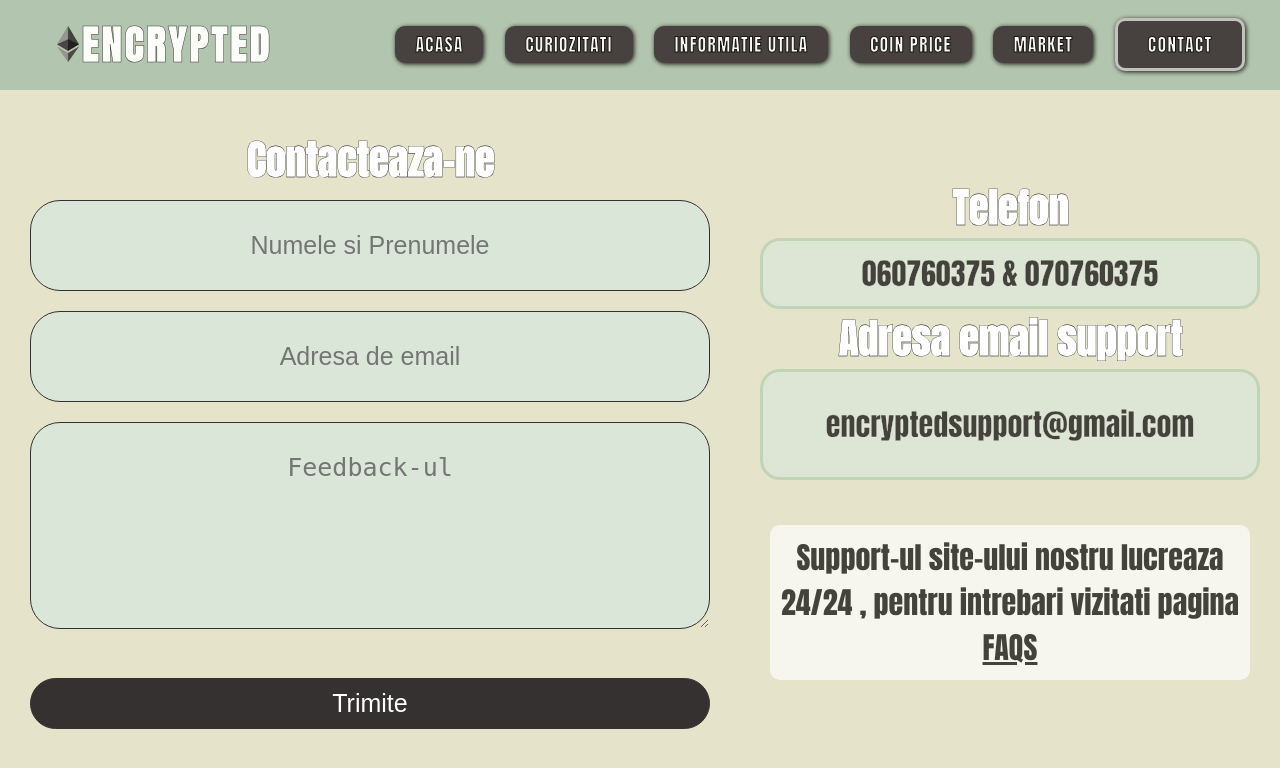
After one commit to CebotaruDaniel/tw, a PHP site: page /html/contact.php in a window 1280 px wide. The commit adds this page. Shown: the top 768 px of the page. Run offline with PHP 8.4, Linux system fonts and the light colour scheme; some web fonts are replaced.

Commit message:
Laborator4

```diff
--- a/css/animation.css
+++ b/css/animation.css
@@ -1,5 +1,5 @@
 
-.text-inceput,.markets,.container-curiozitati,.container-faqs,.main-container{
+.text-inceput,.markets,.container-curiozitati,.container-faqs,.main-container,.container-contact,.informatie{
     animation: transitionIn 1s;
 
 }
--- a/css/style_faqs.css
+++ b/css/style_faqs.css
@@ -1,4 +1,4 @@
-@import url('https://fonts.googleapis.com/css2?family=Anton&family=Lobster&display=swap');
+2@import url('https://fonts.googleapis.com/css2?family=Anton&family=Lobster&display=swap');
 @import url('https://fonts.googleapis.com/css2?family=Anton&family=Lobster&family=Luckiest+Guy&display=swap');
 @import url('https://fonts.googleapis.com/css2?family=Bungee+Shade&family=Press+Start+2P&display=swap');
 
--- /dev/null
+++ b/css/stylecontact.css
@@ -0,0 +1,93 @@
+body{
+    font-family: 'Anton', sans-serif;
+}
+
+.error {
+    color: #FF0000;
+}
+
+.container-contact {
+   display: flex;
+   justify-content: flex-start;
+   align-items: center;
+   flex-direction: column;
+   padding: 30px 30px;
+   text-align: center;
+   font-family: 'Anton', sans-serif;
+   float: left;
+}
+
+input,textarea{
+    padding: 30px;
+    width: 100%;
+    text-align: center;
+    font-size: 25px;
+    margin-top: 10px;
+    margin-bottom: 10px ;
+    background-color: rgba(218, 231, 218, 0.95);
+    border-radius: 30px;
+    border-style: solid;
+    border-color: rgb(54, 49, 49);
+    border-width: 1px;
+}
+
+.informatie{
+    display: flex;
+    justify-content: flex-end;
+    align-items: center;
+    flex-direction: column;
+    padding: 30px 30px;
+    font-size: 30px;
+    text-align: center;
+}
+
+.informatie p {
+    background-color: white;
+    opacity: 70%;
+    padding: 10px 10px;
+    border-radius: 10px;
+}
+
+.informatie h1{
+    color: white;
+    -webkit-text-stroke: black;
+    -webkit-text-stroke-width: 0.3px;
+    font-size: 40px;
+}
+
+h2{
+    font-size: 40px;
+    color: white;
+    -webkit-text-stroke: black;
+    -webkit-text-stroke-width: 0.3px;
+}
+
+.buton-submit{
+    padding: 10px 10px;
+    color: white;
+    background-color: rgb(54, 49, 49);
+    cursor: pointer;
+}
+
+.numere p{
+    background-color: rgba(218, 231, 218, 0.95);
+    border-radius: 20px;
+    padding: 10px;
+    border-style: solid;
+    border-color: #B4CFB0;
+    width: 500px;
+    font-size: 30px;
+    -webkit-text-stroke: white;
+    -webkit-text-stroke-width: 0.3px;
+}
+
+.email p{
+    background-color: rgba(218, 231, 218, 0.95);
+    border-radius: 20px;
+    padding: 30px 30px;
+    border-style: solid;
+    border-color: #B4CFB0;
+    width: 500px;
+    -webkit-text-stroke: white;
+    -webkit-text-stroke-width: 0.3px;
+}
--- a/css/stylegeneral.css
+++ b/css/stylegeneral.css
@@ -40,7 +40,7 @@ html{
 }
 
 .navbar a {
-    background-color: rgb(54, 49, 49);;
+    background-color: rgb(54, 49, 49);
     border-radius: 10px;
     padding: 5px 20px;
     text-decoration: none;
--- a/css/stylemarket.css
+++ b/css/stylemarket.css
@@ -5,7 +5,7 @@ body{
 
 .text-inceput{
     text-align: center;
-    font-size: 30px;
+    font-size: 25px;
     margin-bottom: 20px;
     font-family: 'Anton', 'cursive';
     color: white;
--- /dev/null
+++ b/html/contact.php
@@ -0,0 +1,56 @@
+
+<!DOCTYPE HTML>
+<html>
+<head>
+    <link rel="stylesheet" href="/css/stylegeneral.css">
+    <link rel="stylesheet" href="/css/stylecontact.css">
+    <link rel="stylesheet" href="/css/animation.css">
+</head>
+<body>
+    <header>
+    <nav>
+            <div class="navbar">
+                <h1 class="logo"> <img class ="logoimage" src="../imagini-icon/ethsvg.png" alt="logopng">ENCRYPTED</h1>
+                <a  class="navbar-items" href="../index.html" >ACASA</a>
+                <a class="navbar-items" href="curiozitati.html">CURIOZITATI</a>
+                <a  class="navbar-items" href="faqs.html" >INFORMATIE&nbsp;UTILA</a>
+                <a  class="navbar-items" href="price.html" >COIN PRICE</a>
+                <a  class="navbar-items" href="market.html" >MARKET</a>
+                <a  class="active" href="contact.php" >CONTACT</a>
+            </div>
+        </nav>
+    </header>
+
+<div class="container-contact">
+    <h2>Contacteaza-ne</h2>
+    <form method="post" action="<?php echo htmlspecialchars($_SERVER["PHP_SELF"]);?>">
+      <input type="text" placeholder="Numele si Prenumele" name="name"><br>
+      <input type="email" placeholder="Adresa de email" name="email" ><br>
+      <textarea name="comment" placeholder="Feedback-ul" rows="5" cols="40"></textarea><br>
+      <br>
+      <input class="buton-submit" type="submit" name="submit" value="Trimite">
+</form>
+</div><br><br>
+
+ <div class="informatie">
+     <h1>Telefon</h3>
+     <div class="numere">
+        <p>060760375 & 070760375</p>
+     </div>
+
+     <div class="email">
+        <h2>Adresa email support</h1>
+        <p>encryptedsupport@gmail.com</p><br>
+     </div>
+     <p>Support-ul site-ului nostru lucreaza 24/24 , pentru intrebari vizitati pagina <a href="faqs.html">FAQS</a></p>
+
+
+
+
+
+
+ </div>
+
+
+</body>
+</html>
--- a/html/curiozitati.html
+++ b/html/curiozitati.html
@@ -19,7 +19,7 @@
                 <a  class="navbar-items" href="faqs.html" >INFORMATIE&nbsp;UTILA</a>
                 <a  class="navbar-items" href="price.html" >COIN PRICE</a>
                 <a  class="navbar-items" href="market.html" >MARKET</a>
-                <a  class="navbar-items" href="../index.html" >CONTACT</a>
+                <a  class="navbar-items" href="contact.php" >CONTACT</a>
             </div>
         </nav>
     </header>
--- a/html/faqs.html
+++ b/html/faqs.html
@@ -19,7 +19,7 @@
                 <a  class="active" href="faqs.html" >INFORMATIE&nbsp;UTILA</a>
                 <a  class="navbar-items" href="price.html" >COIN PRICE</a>
                 <a  class="navbar-items" href="market.html" >MARKET</a>
-                <a  class="navbar-items" href="../index.html" >CONTACT</a>
+                <a  class="navbar-items" href="contact.php" >CONTACT</a>
             </div>
         </nav>
     </header>
--- a/html/price.html
+++ b/html/price.html
@@ -19,7 +19,7 @@
                     <a  class="navbar-items" href="faqs.html" >INFORMATIE&nbsp;UTILA</a>
                     <a  class="active" href="price.html" >COIN PRICE</a>
                     <a  class="navbar-items"  href="market.html" >MARKET</a>
-                    <a   href="../index.html" >CONTACT</a>
+                    <a   href="contact.php" >CONTACT</a>
                 </div>
             </nav>
         </header>
--- a/index.html
+++ b/index.html
@@ -21,7 +21,7 @@
                 <a  class="navbar-items" href="html/faqs.html" >INFORMATIE&nbsp;UTILA</a>
                 <a  class="navbar-items" href="html/price.html" >COIN PRICE</a>
                 <a  class="navbar-items" href="html/market.html" >MARKET</a>
-                <a  class="navbar-items" href="index.html" >CONTACT</a>
+                <a  class="navbar-items" href="html/contact.php" >CONTACT</a>
             </div>
         </nav>
     </header>
```
Also changed, not shown: html/market.html (+39 -23 lines), informatie.txt (added).
